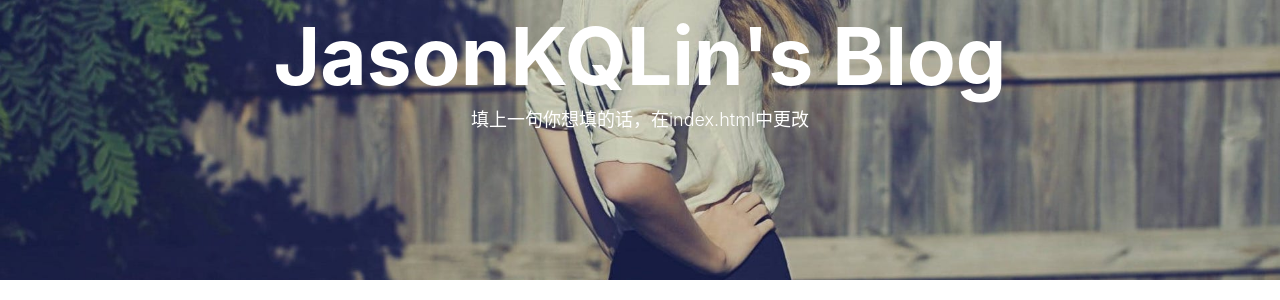
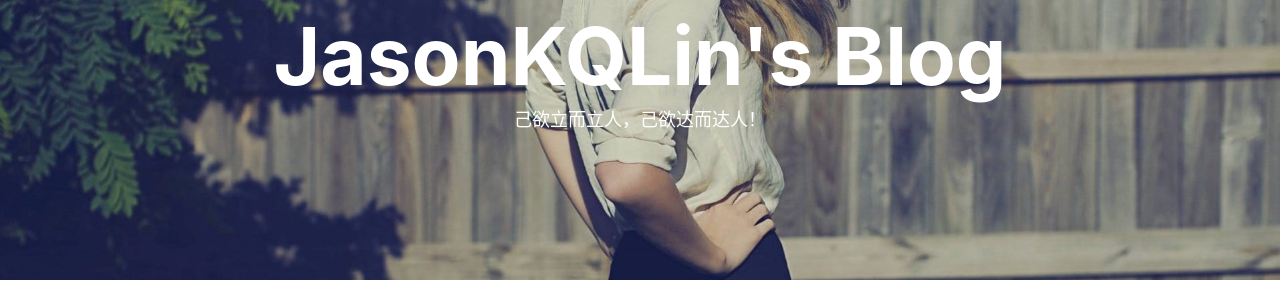
Before and after one commit to Jasonlinchina/bioinfo.github.com, a Jekyll site: the page built from index.html, in a window 1280 px wide. Shown: the part 138-438 px from the top of the page. Built offline with Jekyll 4.4.1, drawn with Linux system fonts in a browser that asks for light colours; nearby versions of some CDN libraries; the list of posts is cut into pages by our own code; comment, search, counter and statistics services are not loaded.

Commit message:
Update index.html

```diff
--- a/index.html
+++ b/index.html
@@ -1,6 +1,6 @@
 ---
 layout: page
-description: "填上一句你想填的话，在index.html中更改"
+description: "己欲立而立人，己欲达而达人！"
 ---
 
 {% for post in paginator.posts %}
```
